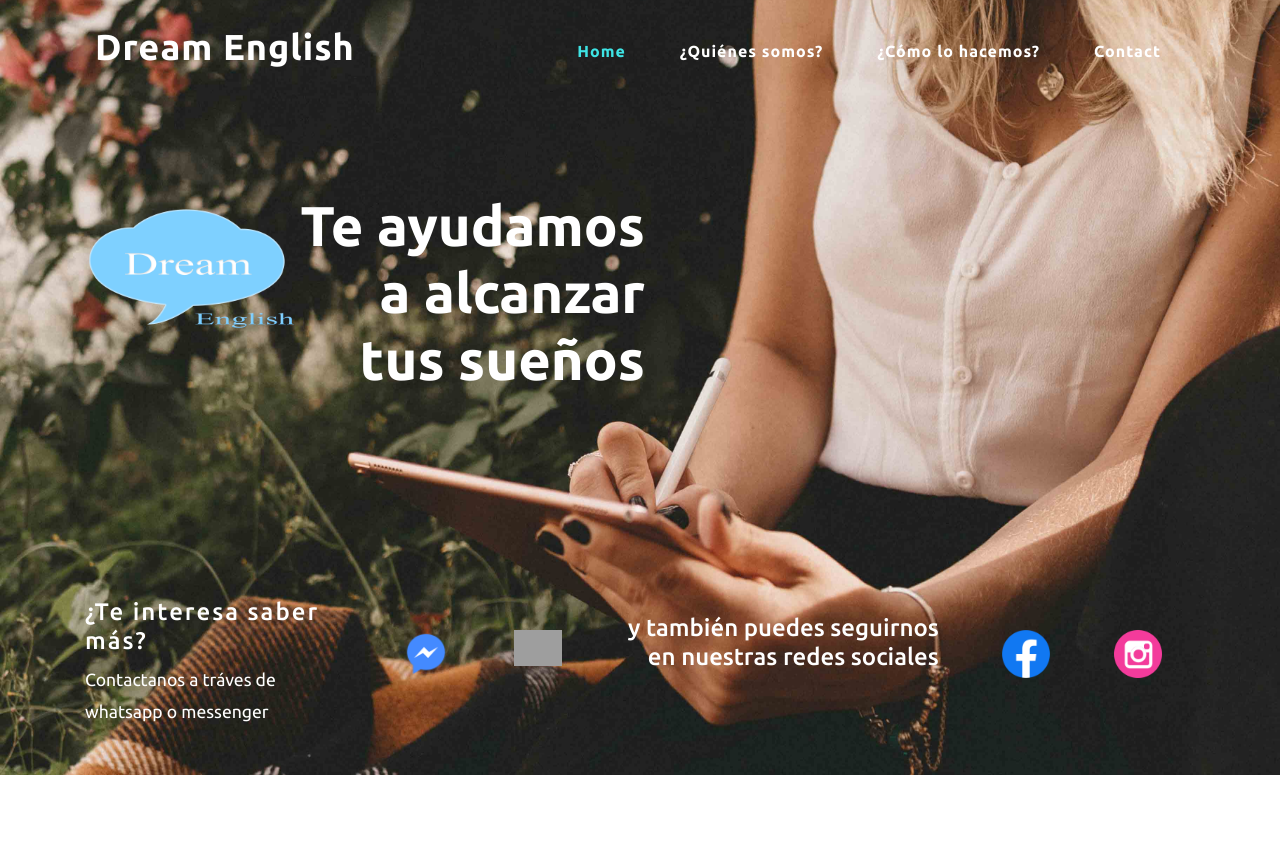
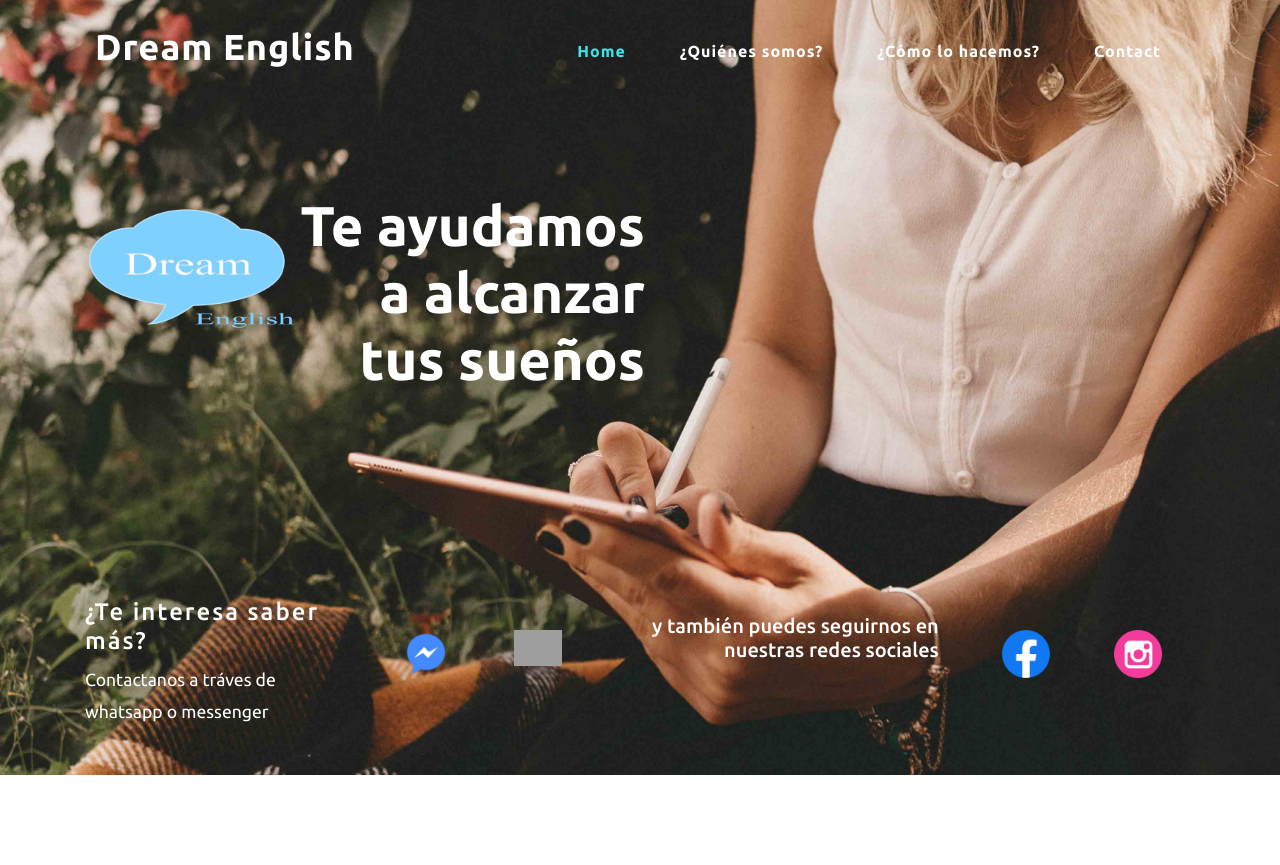
Before and after one commit to cf2013/dreamenglish, a PHP site: page /index.html in a window 1280 px wide. Shown: the top 865 px of the page. Run offline with PHP 8.4, Linux system fonts and the light colour scheme; grey boxes are pictures that could not be loaded.

Commit message:
menu y banner

```diff
--- a/assets/css/style.css
+++ b/assets/css/style.css
@@ -231,7 +231,7 @@ ul.social-media{
 .social-media> div>li{
     margin:2rem;
 }
-.social-media>li>h4{
+.social-media>li>h5{
     color: white;
     text-align: end;
 }
@@ -273,6 +273,7 @@ ul.social-media{
     float: right;
     color: #333;
     cursor: pointer;
+    filter: invert(1);
 }
     .menu .toggle {
         float: none;
--- a/index.html
+++ b/index.html
@@ -68,8 +68,8 @@
 								 <li><a href="https://www.messenger.com/t/dreamenglishmx"><img class="img-sm" src="/assets/imgs/messenger-chat-logo-png.png" alt="messenger" srcset=""></a></li>
 								 <li><a href="https://wa.me/5213314389162?text=Me%20interesa%20saber%20más"><img class="img-sm" src="/assets/imgs/logo-whatsapp.png" alt="whatsapp" srcset=""></a></li>
 							 </div>
-							 <li class="col-9 col-md-5"><h4>y también puedes seguirnos en nuestras redes sociales</h4></li>
-							 <div>
+							 <li class="col-12 col-md-5"><h5>y también puedes seguirnos en nuestras redes sociales</h5></li>
+							 <div class="float-right">
 								<li><a href="https://www.facebook.com/Dream-English-108089027608597"><img class="img-sm" src="./assets/imgs/facebook_Logo_oficial.png" alt="facebook"></a></li>
 							 	<li><a href="http://instagram.com/dreamenglishmx"><img src="./assets/imgs/instagram-logo.png" alt="instagram" class="img-sm"></a></li>
 							 </div>
```
